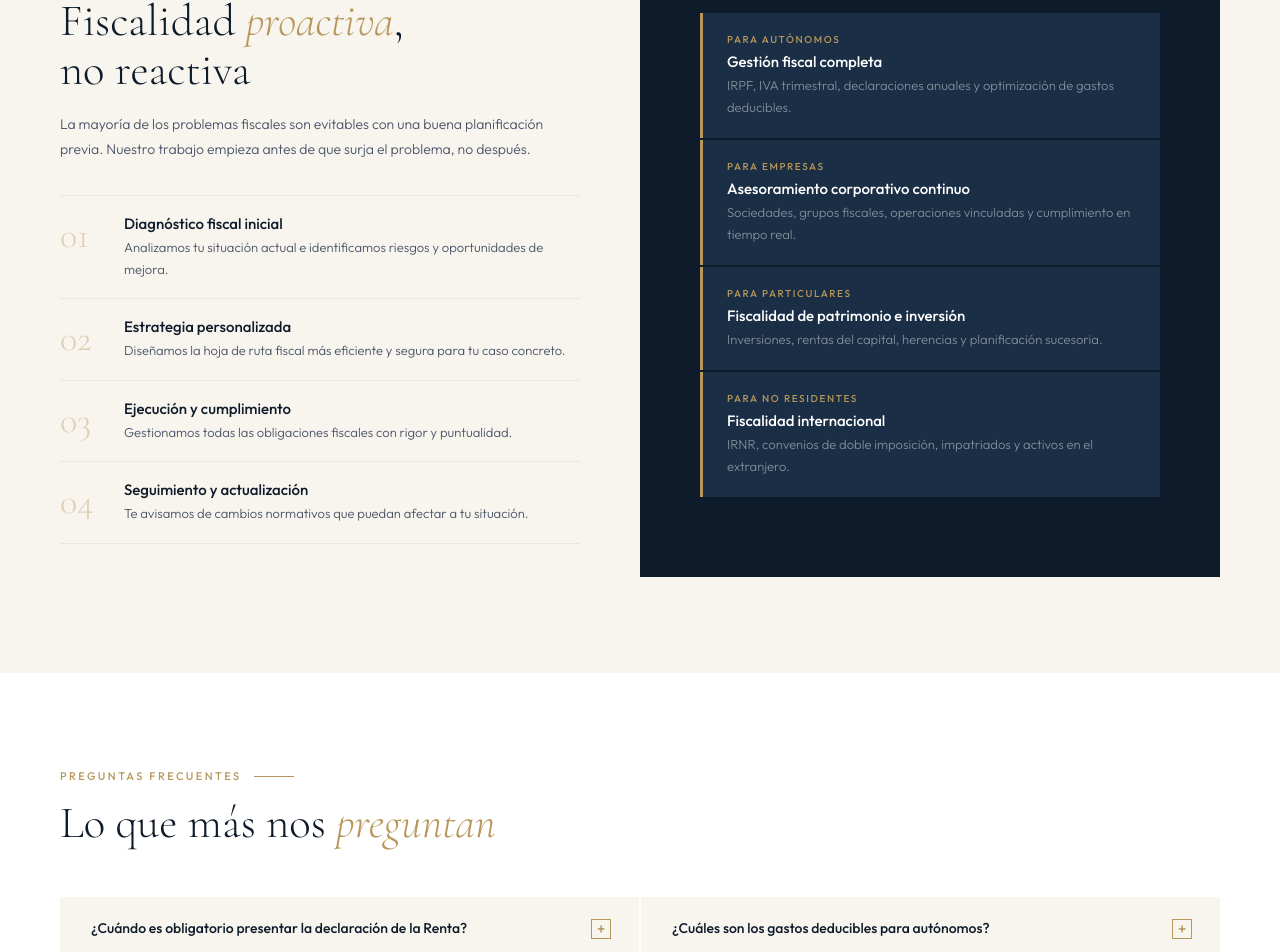
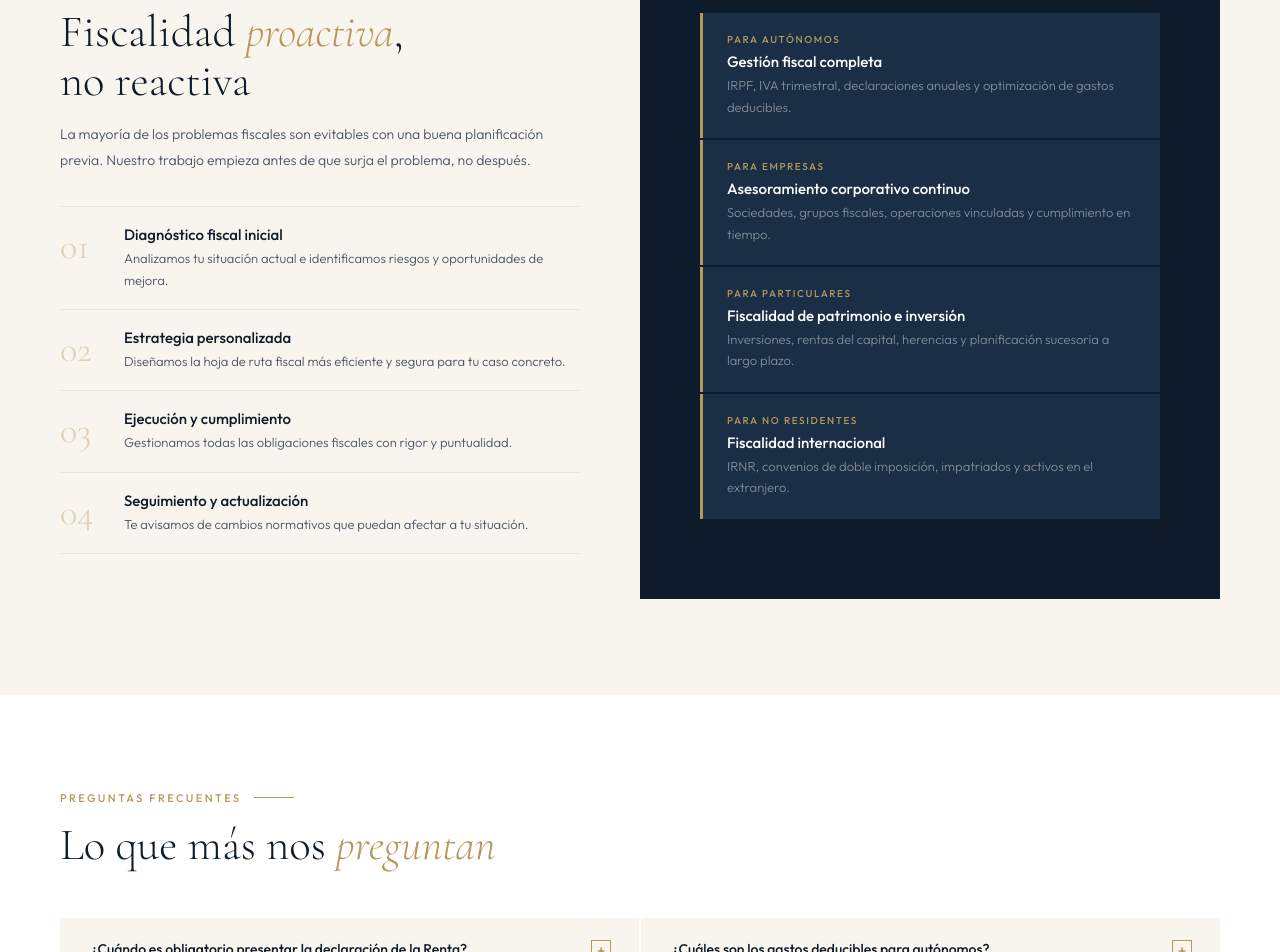
Before and after one commit to Ivanrm01/IRM-Abogados, a Next.js app: page /fiscal in a window 1280 px wide. Shown: the part 1912-2864 px from the top of the page. Built offline with nearby package versions, Linux system fonts and the light colour scheme.

Commit message:
Update page.jsx

```diff
--- a/app/fiscal/page.jsx
+++ b/app/fiscal/page.jsx
@@ -86,7 +86,7 @@ export default function FiscalPage() {
           </div>
         </div>
         <div className={styles.enfoqueRight}>
-          {[{label:'Para autónomos',t:'Gestión fiscal completa',d:'IRPF, IVA trimestral, declaraciones anuales y optimización de gastos deducibles.'},{label:'Para empresas',t:'Asesoramiento corporativo continuo',d:'Sociedades, grupos fiscales, operaciones vinculadas y cumplimiento en tiempo real.'},{label:'Para particulares',t:'Fiscalidad de patrimonio e inversión',d:'Inversiones, rentas del capital, herencias y planificación sucesoria.'},{label:'Para no residentes',t:'Fiscalidad internacional',d:'IRNR, convenios de doble imposición, impatriados y activos en el extranjero.'}].map(p => (
+          {[{label:'Para autónomos',t:'Gestión fiscal completa',d:'IRPF, IVA trimestral, declaraciones anuales y optimización de gastos deducibles.'},{label:'Para empresas',t:'Asesoramiento corporativo continuo',d:'Sociedades, grupos fiscales, operaciones vinculadas y cumplimiento en tiempo.'},{label:'Para particulares',t:'Fiscalidad de patrimonio e inversión',d:'Inversiones, rentas del capital, herencias y planificación sucesoria a largo plazo.'},{label:'Para no residentes',t:'Fiscalidad internacional',d:'IRNR, convenios de doble imposición, impatriados y activos en el extranjero.'}].map(p => (
             <div key={p.label} className={styles.perfilCard}>
               <div className={styles.perfilLabel}>{p.label}</div>
               <div className={styles.perfilTitle}>{p.t}</div>
```
